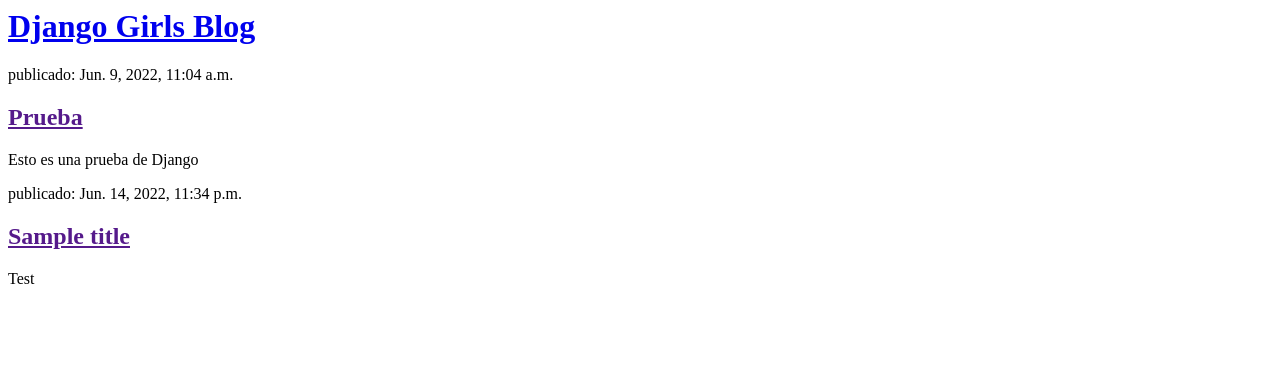
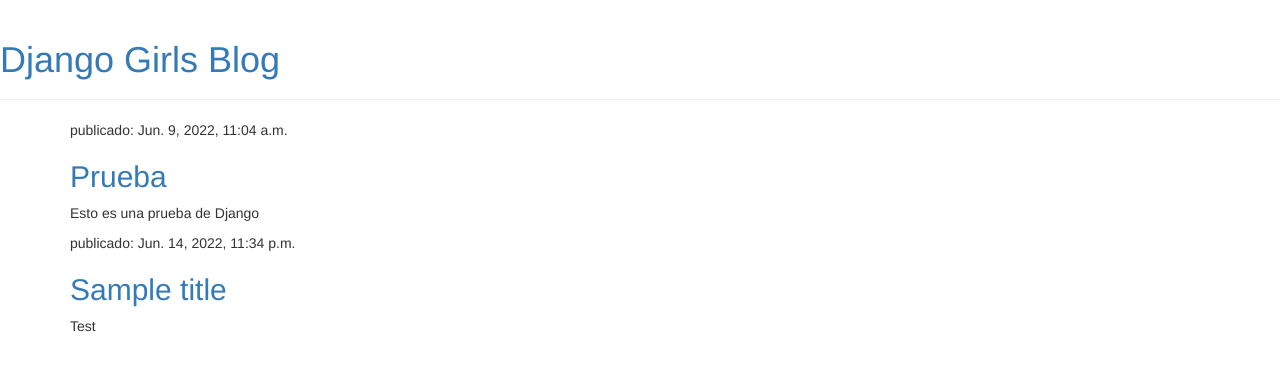
Before and after one commit to LeoonardoSantana/my-first-blog, a Django app: page / in a window 1280 px wide. Shown: the top 371 px of the page. Run offline with Django 3.2, Linux system fonts and the light colour scheme; data comes from the database, SQL or seed files in the repository; some libraries are stand-ins or nearby versions.

Commit message:
Agregadas vistas y plantilla para el detalle del post del blog asi como tambien css para el sitio

```diff
--- /dev/null
+++ b/blog/templates/blog/base.html
@@ -0,0 +1,23 @@
+{% load static %}
+<html>
+    <head>
+        <title>Leonardo's Blog</title>
+        <link rel="stylesheet" href="//maxcdn.bootstrapcdn.com/bootstrap/3.2.0/css/bootstrap.min.css">
+        <link rel="stylesheet" href="//maxcdn.bootstrapcdn.com/bootstrap/3.2.0/css/bootstrap-theme.min.css">
+        <link rel="stylesheet" href="{% static 'css/blog.css' %}">
+        <link href="//fonts.googleapis.com/css?family=Lobster&subset=latin,latin-ext" rel="stylesheet" type="text/css">
+    </head>
+    <body>
+        <div class="page-header">
+            <h1><a href="/">Django Girls Blog</a></h1>
+        </div>
+        <div class="content container">
+            <div class="row">
+                <div class="col-md-8">
+                {% block content %}
+                {% endblock %}
+                </div>
+            </div>
+        </div>
+    </body>
+</html>
--- a/blog/templates/blog/post_list.html
+++ b/blog/templates/blog/post_list.html
@@ -1,17 +1,13 @@
-<html>
-    <head>
-        <title>Leonardo's Blog</title>
-    </head>
-    <body>
-        <div>
-            <h1><a href="/">Django Girls Blog</a></h1>
+{% extends 'blog/base.html' %}
+
+{% block content %}
+    {% for post in posts %}
+        <div class="post">
+            <div class="date">
+                <p>publicado: {{ post.published_date }}</p>
+            </div>
+            <h2><a href="{% url 'post_detail' pk=post.pk %}">{{ post.title }}</a></h2>
+            <p>{{ post.text|linebreaksbr }}</p>
         </div>
-        {% for post in posts %}
-    <div>
-        <p> publicado: {{ post.published_date }}</p>
-        <h2><a href="">{{ post.title }}</a></h2>
-        <p>{{ post.text|linebreaksbr }}</p>
-    </div>
-{% endfor %}
-    </body>
-</html>
+    {% endfor %}
+{% endblock %}
--- a/blog/urls.py
+++ b/blog/urls.py
@@ -3,4 +3,5 @@
 
 urlpatterns = [
     path('', views.post_list, name='post_list'),
+    path('post/<int:pk>/', views.post_detail, name='post_detail'),
 ]
--- a/blog/views.py
+++ b/blog/views.py
@@ -1,9 +1,14 @@
 from django.shortcuts import render
 from django.utils import timezone
 from .models import Post
+from django.shortcuts import render, get_object_or_404
 
 # Create your views here..
 
 def post_list(request):
     posts = Post.objects.filter(published_date__lte=timezone.now()).order_by('published_date')
     return render(request, 'blog/post_list.html', {'posts': posts})
+
+def post_detail (request, pk):
+    post = get_object_or_404(Post, pk=pk)
+    return render(request, 'blog/post_detail.html', {'post': post})
```
Also changed, not shown: blog/templates/blog/post_detail.html (added, +13 -0 lines).
